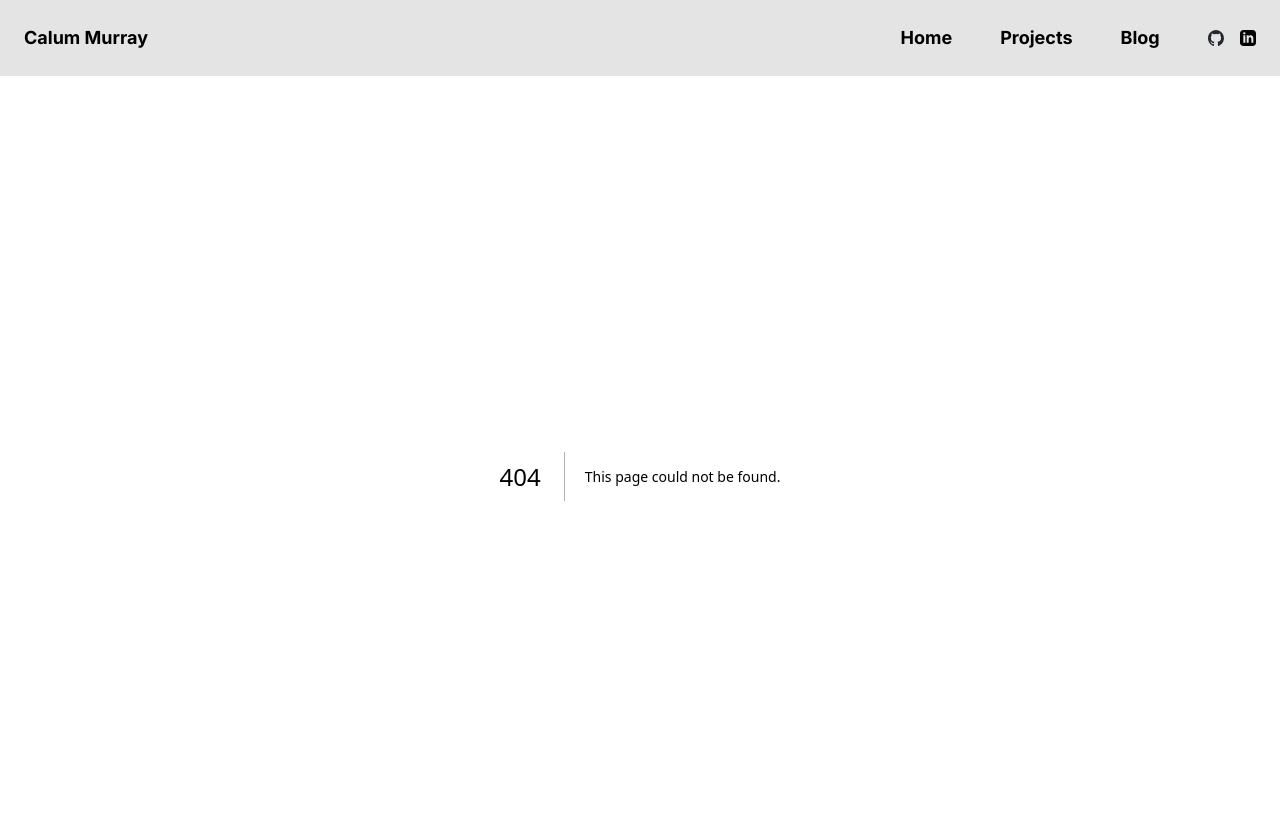
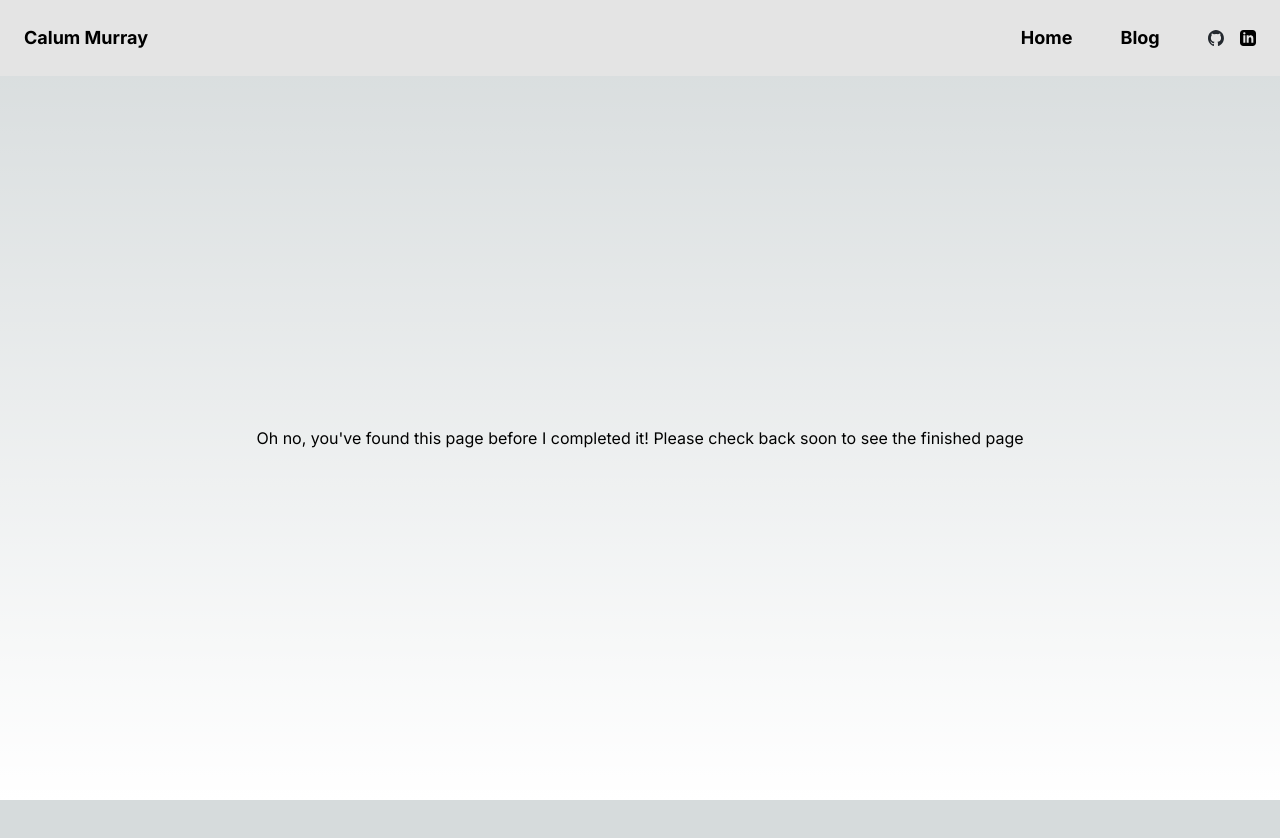
Before and after one commit to Cali0707/calummurray.dev, a Next.js app: page /projects in a window 1280 px wide. Before the commit this address had no page. Shown: the top 838 px of the page. After the commit the page ends 800 px from the top, so only its background shows below. Built offline with nearby package versions, Linux system fonts and the light colour scheme.

Commit message:
setup projects page, removed projects from nav for now until it is finished
Signed-off-by: Cali0707 <calumramurray@gmail.com>

```diff
--- a/src/app/layout.tsx
+++ b/src/app/layout.tsx
@@ -17,7 +17,7 @@ export default function RootLayout({
 }) {
   return (
     <html lang="en">
-      <body className={inter.className + " min-h-screen"}>
+      <body className={inter.className + " min-h-screen flex flex-col"}>
         <Navbar />
                 {children}
             </body>
--- a/src/app/navbar.tsx
+++ b/src/app/navbar.tsx
@@ -11,7 +11,7 @@ export function Navbar(): ReactElement {
             <Link href="/">Calum Murray</Link>
             <div className="flex gap-12">
                 <Link href="/">Home</Link>
-                <Link href="/projects">Projects</Link>
+                {/*<Link href="/projects">Projects</Link>*/}
                 <Link href="/blog">Blog</Link>
                 <div className="flex gap-4">
                     <Link className="flex flex-col justify-center" href="https://github.com/Cali0707" target="_blank"><Image className="h-4 w-fit dark:invert" priority src={githubIcon} alt="Check out my GitHub profile" /></Link>
--- /dev/null
+++ b/src/app/projects/page.tsx
@@ -0,0 +1,10 @@
+import { ReactElement } from "react";
+
+export default function Projects(): ReactElement {
+    return (
+        <div className="h-full flex-1 flex items-center justify-center">
+            <h1>Oh no, you've found this page before I completed it! Please check back soon to see the finished page</h1>
+        </div>
+    )
+
+}
```
